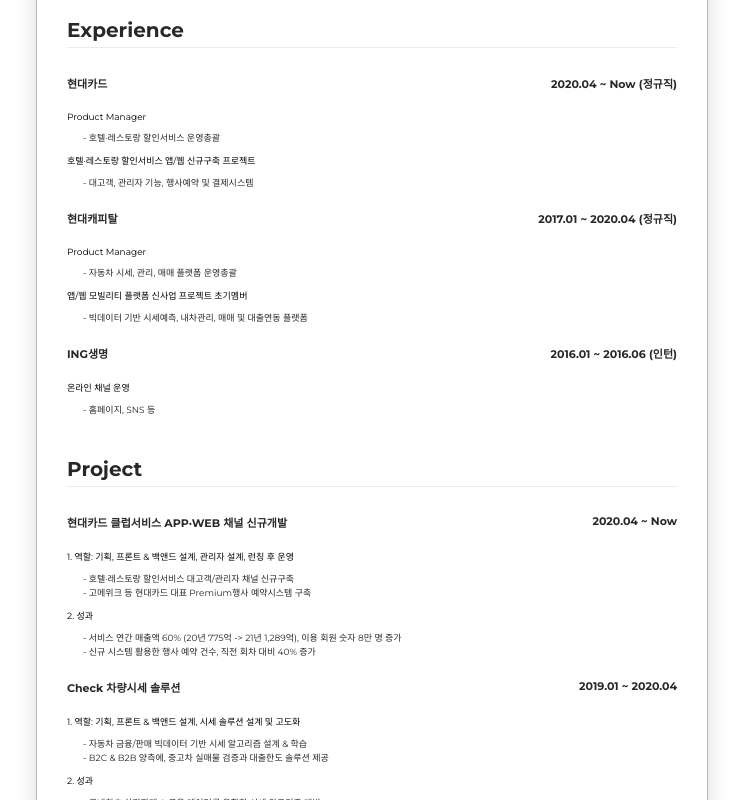
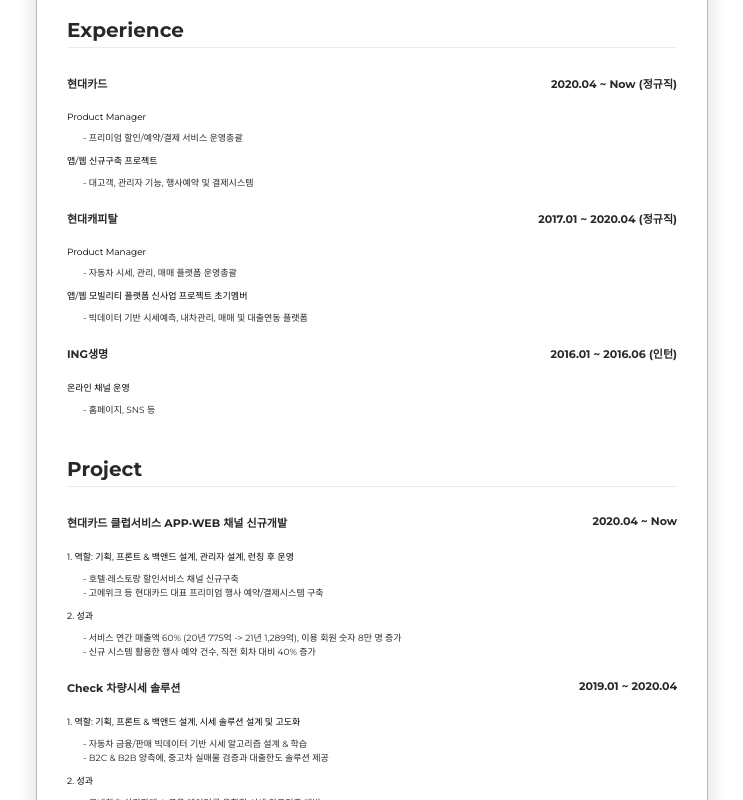
Before and after one commit to JiyoHong/resume, a plain HTML site: page index.html in a window 1280 px wide. Shown: the part 549-1349 px from the top of the page, without its empty margins (268-1011 px from the left). Drawn offline with Linux system fonts and the light colour scheme.

Commit message:
Update index.html

```diff
--- a/index.html
+++ b/index.html
@@ -40,8 +40,8 @@
                 <p Class="year-text">2020.04 ~ Now (정규직)</p>
             </div>
             <p Class="desc-text">Product Manager</p>
-            <p class="desc-subtext">- 호텔·레스토랑 할인서비스 운영총괄</p>
-            <p Class="desc-text">호텔·레스토랑 할인서비스 앱/웹 신규구축 프로젝트</p>
+            <p class="desc-subtext">- 프리미엄 할인/예약/결제 서비스 운영총괄</p>
+            <p Class="desc-text">앱/웹 신규구축 프로젝트</p>
             <p class="desc-subtext">- 대고객, 관리자 기능, 행사예약 및 결제시스템</p>
 
             <div class="float-wrap">
@@ -68,7 +68,7 @@
                 <p Class="year-text">2020.04 ~ Now</p>
             </div>
             <p Class="desc-text">1. 역할: 기획, 프론트 & 백앤드 설계, 관리자 설계, 런칭 후 운영</p>
-            <p class="desc-subtext">- 호텔·레스토랑 할인서비스 대고객/관리자 채널 신규구축<br>- 고메위크 등 현대카드 대표 Premium행사 예약시스템 구축</p>
+            <p class="desc-subtext">- 호텔·레스토랑 할인서비스 채널 신규구축<br>- 고메위크 등 현대카드 대표 프리미엄 행사 예약/결제시스템 구축</p>
             <p Class="desc-text">2. 성과</p>
             <p class="desc-subtext">- 서비스 연간 매출액 60% (20년 775억 -> 21년 1,289억), 이용 회원 숫자 8만 명 증가<br>- 신규 시스템 활용한 행사 예약 건수, 직전 회차 대비 40% 증가</p>
 
```
